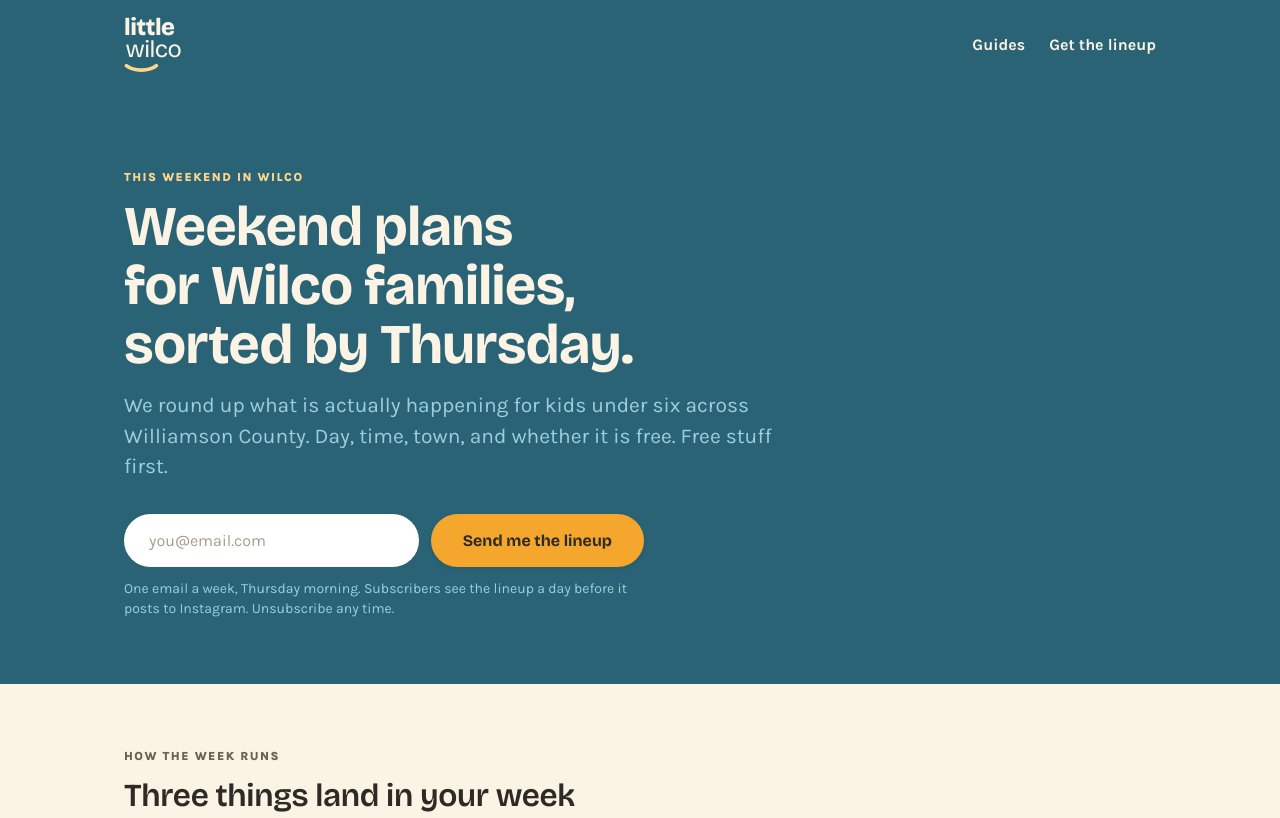
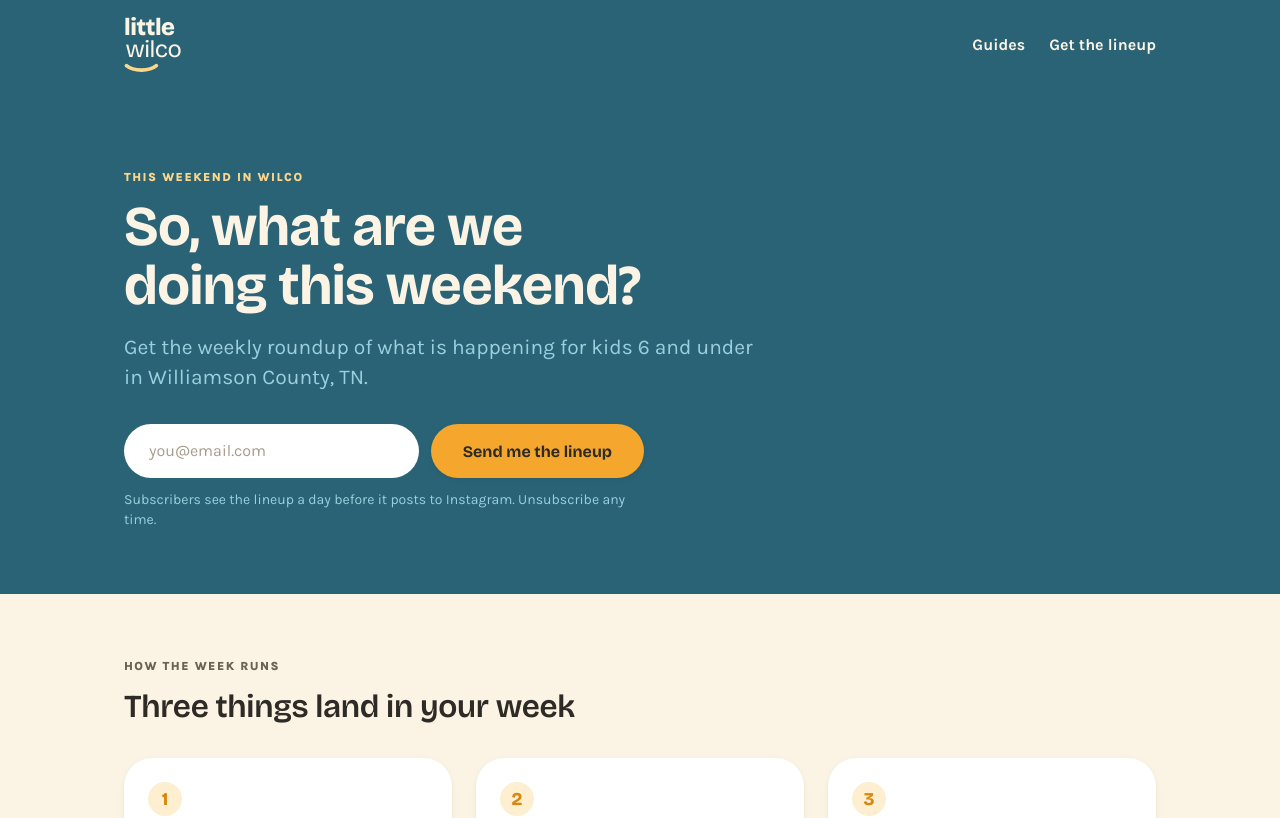
Before and after one commit to Redman-Creative/littlewilco, a Next.js app: page / in a window 1280 px wide. Shown: the top 818 px of the page. Built offline with nearby package versions, Linux system fonts and the light colour scheme; no server answers.

Commit message:
New hero copy, partner section, blog copy edits

```diff
--- a/src/app/page.tsx
+++ b/src/app/page.tsx
@@ -13,16 +13,16 @@ export default function HomePage() {
           <p className="eyebrow" style={{ color: "var(--lw-sun-light)" }}>
             This weekend in Wilco
           </p>
-          <h1>Weekend plans for Wilco families, sorted by Thursday.</h1>
+          <h1>So, what are we doing this weekend?</h1>
           <p className="lede">
-            We round up what is actually happening for kids under six across Williamson County.
-            Day, time, town, and whether it is free. Free stuff first.
+            Get the weekly roundup of what is happening for kids 6 and under in Williamson
+            County, TN.
           </p>
           <div style={{ maxWidth: 520, marginTop: "var(--space-8)" }} id="subscribe">
             <SubscribeForm />
             <p className="form-note" style={{ color: "var(--lw-sky-light)" }}>
-              One email a week, Thursday morning. Subscribers see the lineup a day before it posts
-              to Instagram. Unsubscribe any time.
+              Subscribers see the lineup a day before it posts to Instagram. Unsubscribe any
+              time.
             </p>
           </div>
         </div>
@@ -125,6 +125,36 @@ export default function HomePage() {
         </section>
       )}
 
+      <section className="section" id="partner">
+        <div className="wrap">
+          <div className="card card--warm">
+            <p className="eyebrow">For local businesses</p>
+            <h2 style={{ marginBottom: "var(--space-4)" }}>
+              Want to get in front of Wilco parents?
+            </h2>
+            <div style={{ maxWidth: "58ch" }}>
+              <p>
+                If you run something families with little kids would actually want to know about,
+                we would like to hear from you. Preschools, swim schools, music classes, kids
+                haircuts, pediatric dentists, photographers, the places that make a Saturday
+                easier.
+              </p>
+              <p>
+                Feature Friday is an editorial spotlight on one local business. Deal of the Week
+                shares an offer worth driving for. Both go out to the email list and to Instagram
+                and Facebook, and both are labeled as partnerships, because readers should always
+                know.
+              </p>
+            </div>
+            <p style={{ marginTop: "var(--space-6)", marginBottom: 0 }}>
+              <a className="btn btn--primary" href={`mailto:${site.email}?subject=Partnering%20with%20Little%20Wilco`}>
+                Tell us about your business
+              </a>
+            </p>
+          </div>
+        </div>
+      </section>
+
       <section className="section">
         <div className="wrap wrap--narrow" style={{ textAlign: "center" }}>
           <h2>Get the lineup Thursday</h2>
```
Also changed, not shown: src/app/blog/page.tsx (+1 -6 lines).
